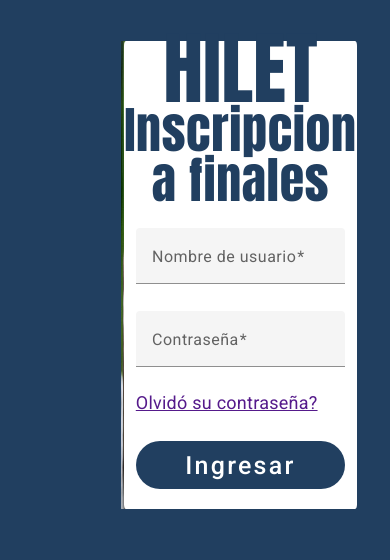
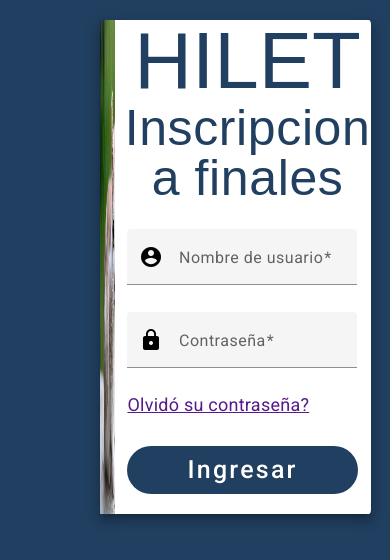
Before and after one commit to Isekai-technology/InscripcionAFinalesFront, an Angular app: page / in a window 390 px wide. Shown: the top 560 px of the page. Built offline with nearby package versions, Linux system fonts and the light colour scheme.

Commit message:
Margenes titulos, redondeo e iconos inputs
Se cambiaron los margenes de los titulos para que sea mas responsive, se agrego iconos a los inputs y se arreglo el redondeo para que sea solo en las esquinas, ademas de agregarle un sombreado

```diff
--- a/src/app/components/login/login.component.html
+++ b/src/app/components/login/login.component.html
@@ -1,5 +1,5 @@
 <ng-container *ngIf="!notRegistered" >
-    <div class="login-container" >
+    <div class="login-container mat-elevation-z8" >
         <div class="image-container">
             <img src="../../../assets/imgs/gato.jpg" alt="">
         </div>
@@ -8,12 +8,14 @@
             <h2>Inscripcion a finales</h2>
             <div class="inputContainer">
                 <mat-form-field>
+                    <mat-icon matPrefix>account_circle</mat-icon>
                     <mat-label>Nombre de usuario</mat-label>
                     <input matInput type="text" formControlName="username" >
-                  </mat-form-field>
+                </mat-form-field>
             </div>
             <div class="inputContainer">
                 <mat-form-field >
+                    <mat-icon matPrefix>lock</mat-icon>
                     <mat-label>Contraseña</mat-label>
                     <input matInput type="password" formControlName="password" >
                   </mat-form-field>
--- a/src/app/components/login/login.component.scss
+++ b/src/app/components/login/login.component.scss
@@ -1,19 +1,22 @@
 h1 {
-    margin-top: 5%;
+    margin-top: 10%;
+    margin-left: 10px;
     font-size: 80px;
     text-align: center;
     color: #213F60;
-    font-family: Impact, Haettenschweiler, 'Arial Narrow Bold', sans-serif;
+    font-family: "Poppins",sans-serif;
 }
 h2{
     text-align: center;
-    margin-top: 2%;
+    margin-top: 10px;
     margin-bottom: 10%;
+    margin-left: 10px;
     font-size: 50px;
     line-height: 50px;
     color: #213F60;
-    font-family: Impact, Haettenschweiler, 'Arial Narrow Bold', sans-serif;
+    font-family: "Poppins",sans-serif;
 }
+
 
 .image-container{
     width: 175%;
@@ -22,15 +25,17 @@ h2{
 img{
     width: 100%;
     height: 100%;
-    border-radius: 1%;
+    border-top-left-radius: 1%;
+    border-bottom-left-radius: 1%;
 }
 
 .login-container {
     display: flex;
-    padding: 1.5em;
     margin-left: 100px;
     margin-top: 5%;
+    margin-right: 5%;
 }
+
 
 #loginInputs{
     width: 100%;
@@ -57,8 +62,8 @@ img{
     align-items: center;
     width: 100%;
     background-color: #FFFFFF;
-    margin-right: 5%;
-    border-radius: 1%;
+    border-top-right-radius: 1%;
+    border-bottom-right-radius: 1%;
     margin-left: -10px;
 }
 
--- a/src/styles.scss
+++ b/src/styles.scss
@@ -4,4 +4,4 @@
     margin: 0px;
     box-sizing: border-box;
 }
-body { margin: 0; font-family: 'Franklin Gothic Medium', 'Arial Narrow', Arial, sans-serif; background-color: #213F60;}
+body { margin: 0; background-color: #213F60;}
```
